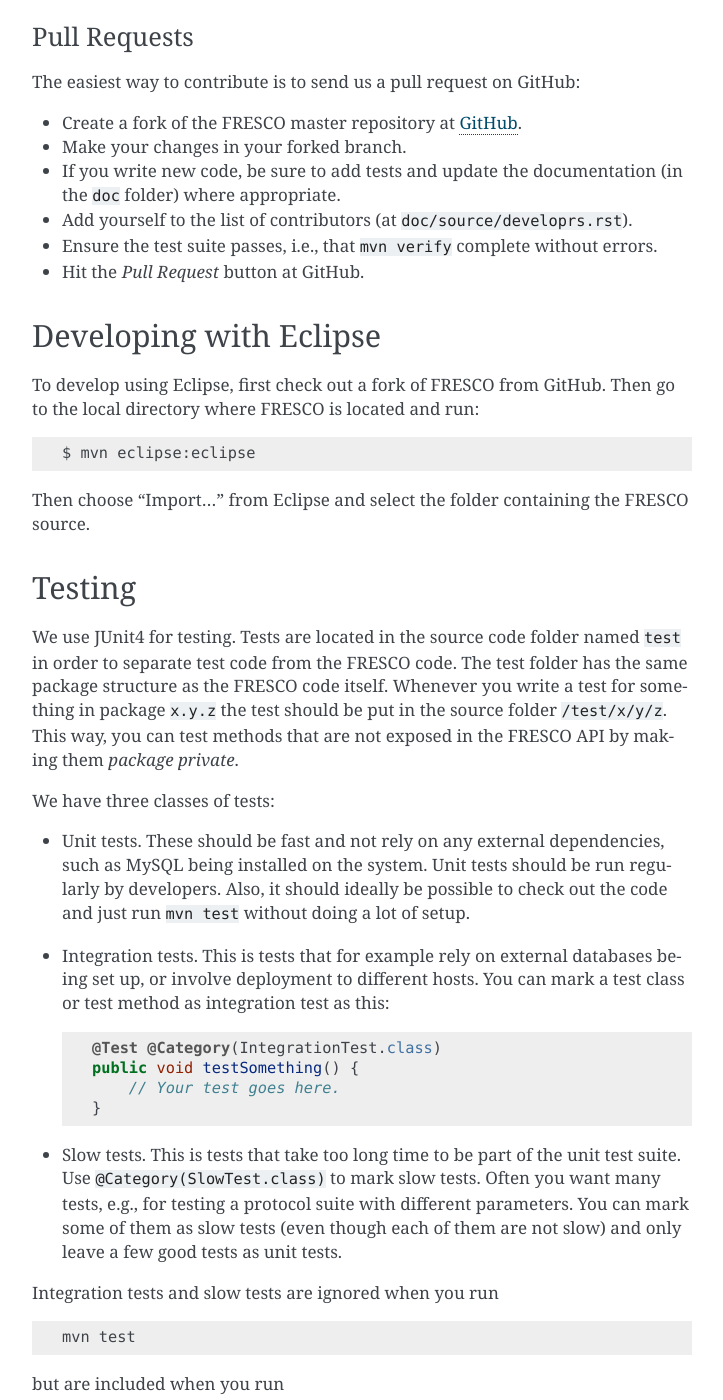
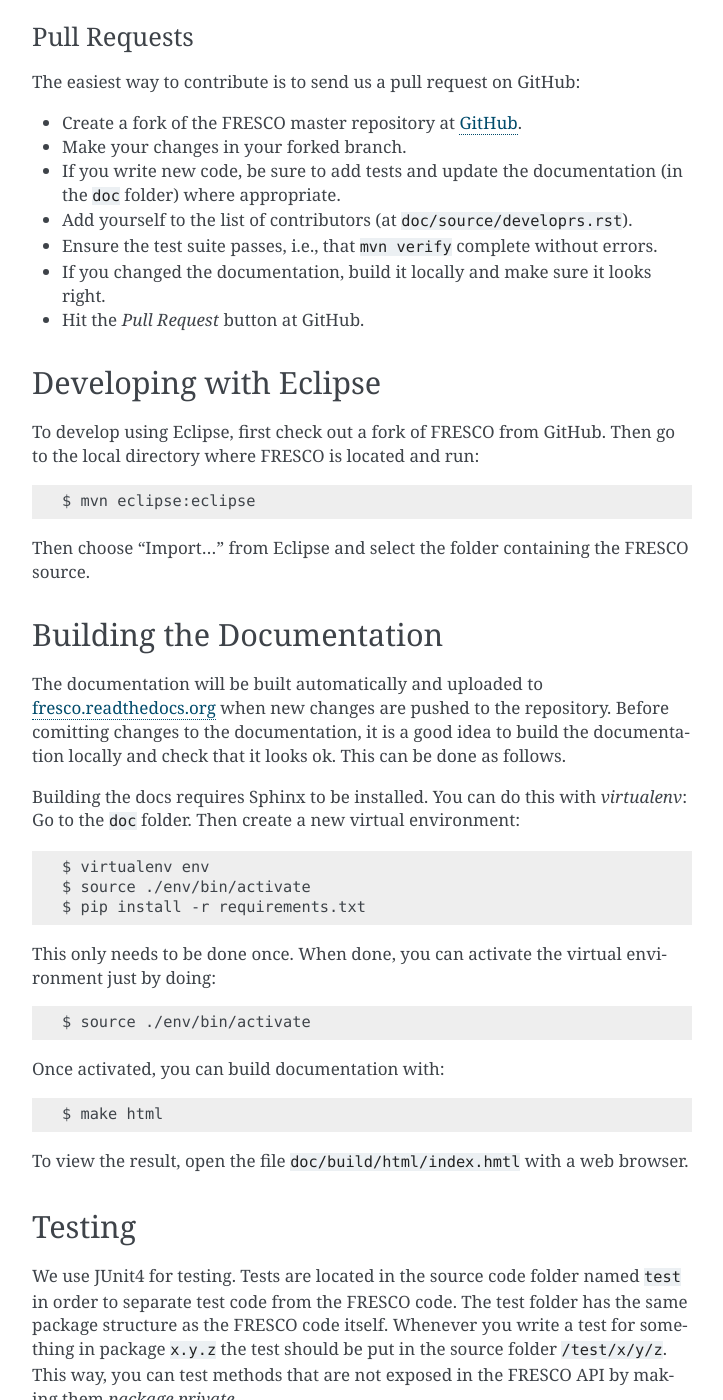
Before and after one commit to aicis/fresco, a Sphinx documentation site: the page built from doc/source/developers.rst, in a window 1280 px wide and 1400 px high, scrolled down 546 px. Shown: the whole window, without its empty margins (388-1111 px from the left). Built offline with Sphinx 7.4.7, drawn with Linux system fonts in a browser that asks for light colours; some of the changed text lies outside the part shown.

Commit message:
Update doc with section on building the docs.

```diff
--- a/doc/source/developers.rst
+++ b/doc/source/developers.rst
@@ -46,6 +46,9 @@
 * Ensure the test suite passes, i.e., that ``mvn verify`` complete
   without errors.
 
+* If you changed the documentation, build it locally and make sure it looks
+  right.
+
 * Hit the *Pull Request* button at GitHub.
 
 
@@ -67,6 +70,36 @@
    This section contains a few guidelines for both application
    developers, protocol suite developers, and developers of FRESCO
    itself.
+
+
+Building the Documentation
+--------------------------
+
+The documentation will be built automatically and uploaded to
+`fresco.readthedocs.org <http://fresco.readthedocs.org>`_ when new changes are
+pushed to the repository. Before comitting changes to the documentation, it is
+a good idea to build the documentation locally and check that it looks ok. This
+can be done as follows.
+
+Building the docs requires Sphinx to be installed. You can do this with
+*virtualenv*:  Go to the ``doc`` folder. Then create a new virtual
+environment: ::
+
+  $ virtualenv env
+  $ source ./env/bin/activate
+  $ pip install -r requirements.txt
+
+This only needs to be done once. When done, you can activate the virtual
+environment just by doing::
+
+  $ source ./env/bin/activate
+
+Once activated, you can build documentation with: ::
+
+  $ make html
+
+To view the result, open the file ``doc/build/html/index.hmtl`` with a web
+browser.
 
 
 Testing
```
